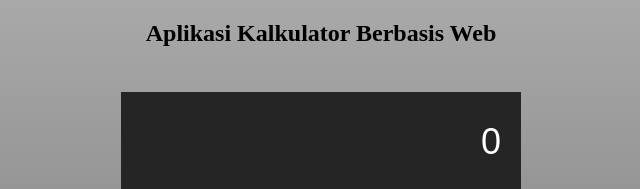
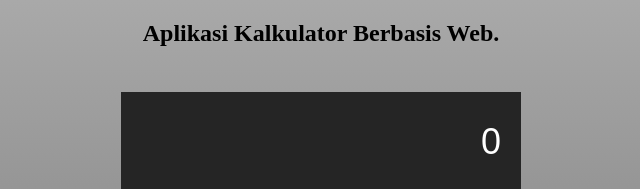
Before and after one commit to mikleo04/individual-project.github.io, a plain HTML site: page index.html in a window 1280 px wide. Shown: the top 189 px of the page, 319-959 px from the left. Drawn offline with Linux system fonts and the light colour scheme.

Commit message:
Update index.html

```diff
--- a/index.html
+++ b/index.html
@@ -6,7 +6,7 @@
         <link rel="stylesheet" href="stylesheet.css">
     </head>
     <body>
-        <h2>Aplikasi Kalkulator Berbasis Web</h2>
+        <h2>Aplikasi Kalkulator Berbasis Web.</h2>
         <div class="calculator">
             <input type="text" class="calculator-screen" value="0" disabled>
             <div class="calculator-keys">
```
